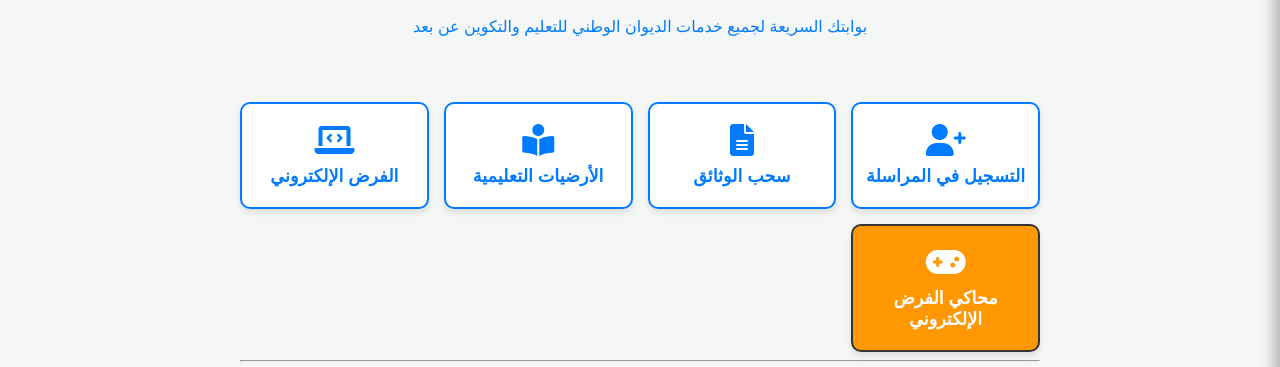
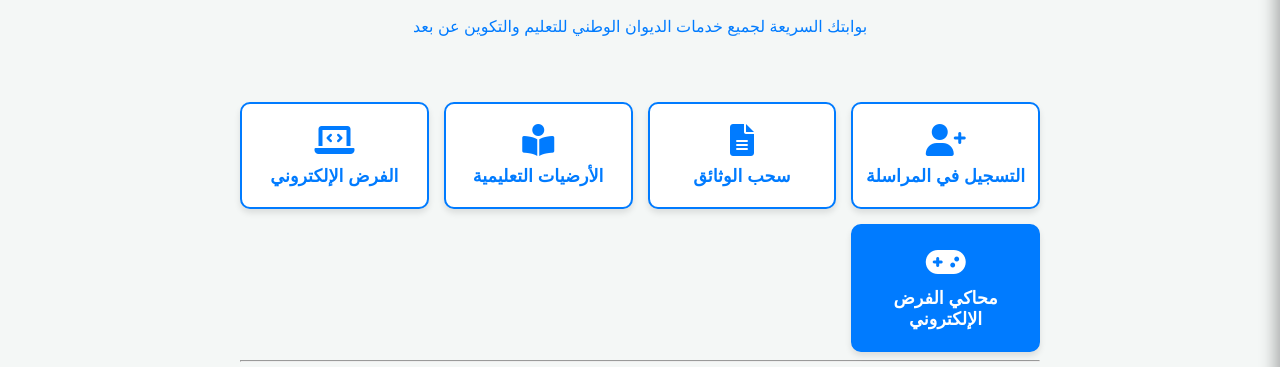
Before and after one commit to payserayoucef-ux/onefd.edu-app, a plain HTML site: page index.html in a window 1280 px wide. Shown: the part 218-585 px from the top of the page. Drawn offline with Linux system fonts and the light colour scheme.

Commit message:
Update index.html

```diff
--- a/index.html
+++ b/index.html
@@ -157,12 +157,12 @@
 
         /* تنسيق زر محاكي الفرض الإلكتروني الجديد */
         .quiz-simulator-btn {
-            background-color: #ff9800; /* لون أبيض مثل الازرار الاخرى */
-            border-color: #333;
+            background-color: #007bff; /* لون أبيض مثل الازرار الاخرى */
+            border-color: #007bff;
             color: white;
         }
         .quiz-simulator-btn:hover {
-            background-color: #333;
+            background-color: #ffffff;
             color: white;
         }
 
```
